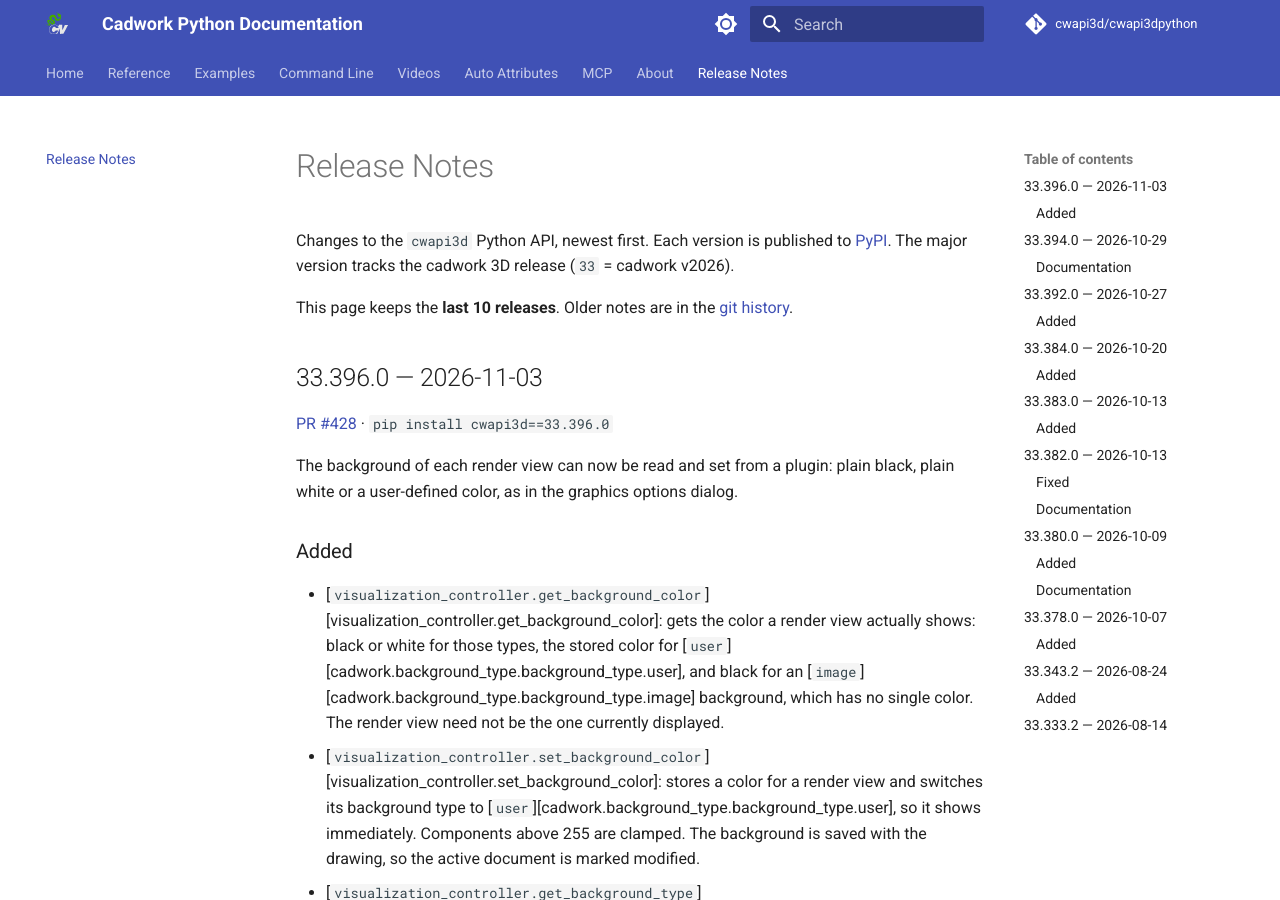
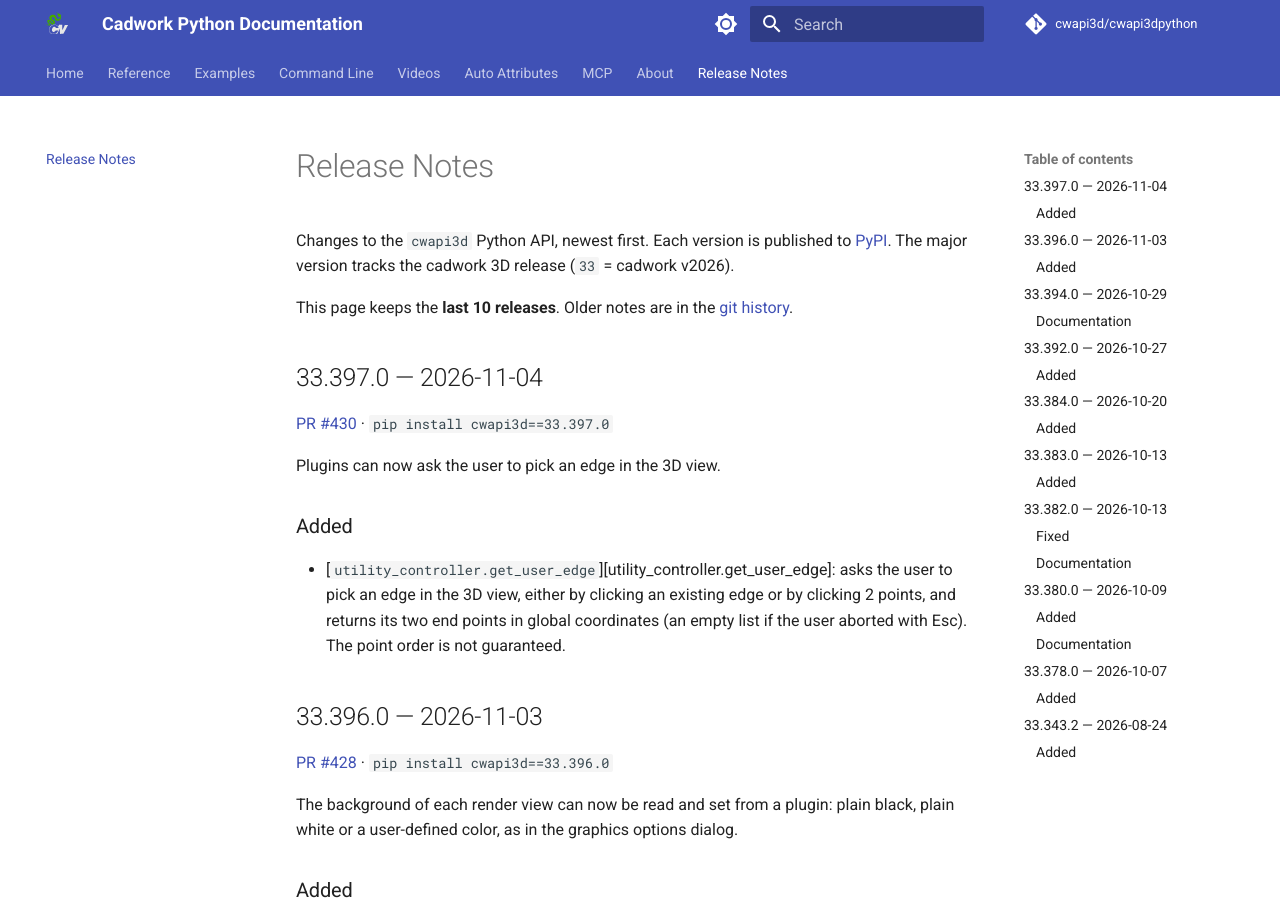
Before and after one commit to cwapi3d/cwapi3dpython, an MkDocs documentation site: the page built from docs/release_notes.md, in a window 1280 px wide and 900 px high. Built offline with MkDocs 1.6.1 and Material for MkDocs 9.7.7, drawn with Linux system fonts in a browser that asks for light colours; comment, search, counter and statistics services are not loaded; some of the changed text lies outside the part shown.

Commit message:
Sync cwapi3d stubs with CwAPI3D bindings (versionMinor 397) (#430)
* Sync cwapi3d stubs with CwAPI3D bindings (versionMinor 397)

Adds utility_controller.get_user_edge and bumps the version to 33.397.0.

Release notes: add 33.397.0, backfill 33.394.0, and drop 33.333.0 and
33.333.1 to keep the last 10 releases.

* Fix release notes window and add PR link for 33.397.0

- Remove the duplicate 33.394.0 entry left by merging main
- Link 33.397.0 to PR #430 and set its date to 2026-11-04
- Drop 33.333.2 to keep the last 10 releases

```diff
--- a/docs/release_notes.md
+++ b/docs/release_notes.md
@@ -5,6 +5,18 @@ Changes to the `cwapi3d` Python API, newest first. Each version is published to
 
 This page keeps the **last 10 releases**. Older notes are in the
 [git history](https://github.com/cwapi3d/cwapi3dpython/commits/main/docs/release_notes.md).
+
+<!-- release:33.397.0 -->
+## 33.397.0 — 2026-11-04
+
+[PR #430](https://github.com/cwapi3d/cwapi3dpython/pull/430) · `pip install cwapi3d==33.397.0`
+
+Plugins can now ask the user to pick an edge in the 3D view.
+
+### Added
+
+- [`utility_controller.get_user_edge`][utility_controller.get_user_edge]: asks the user to pick an edge in the 3D view, either by clicking an existing edge or by clicking 2 points, and returns its two end points in global coordinates (an empty list if the user aborted with Esc). The point order is not guaranteed.
+<!-- /release:33.397.0 -->
 
 <!-- release:33.396.0 -->
 ## 33.396.0 — 2026-11-03
@@ -158,11 +170,3 @@ Look up a connector axis by name.
 
 - [`connector_axis_controller.get_connector_axis_guid_by_name`][connector_axis_controller.get_connector_axis_guid_by_name]: gets the GUID of a connector axis by its name.
 <!-- /release:33.343.2 -->
-
-<!-- release:33.333.2 -->
-## 33.333.2 — 2026-08-14
-
-[PR #408](https://github.com/cwapi3d/cwapi3dpython/pull/408) · `pip install cwapi3d==33.333.2`
-
-Packaging-only release: no API changes.
-<!-- /release:33.333.2 -->
--- a/pyproject.toml
+++ b/pyproject.toml
@@ -1,6 +1,6 @@
 [project]
 name = "cwapi3d"
-version = "33.396.0"
+version = "33.397.0"
 
 authors = [{ name = "Cadwork", email = "it@cadwork.ca" }]
 requires-python = ">= 3.14"
```
Also changed, not shown: 1 other file.
